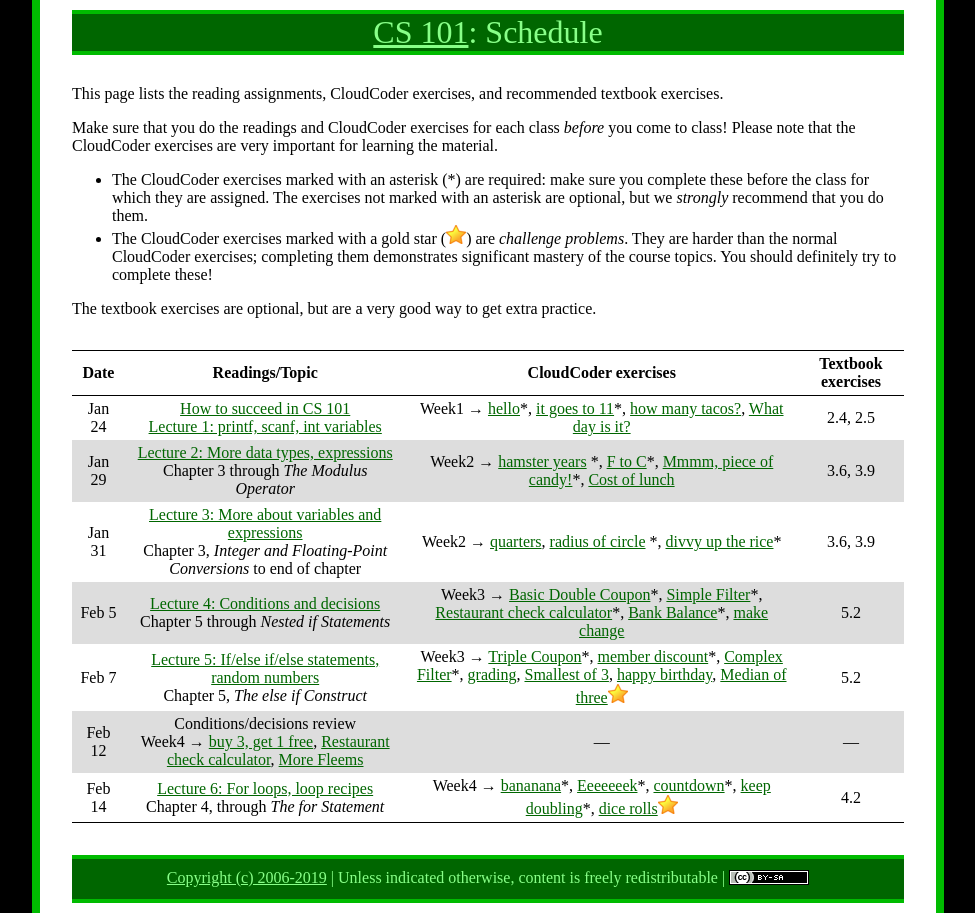
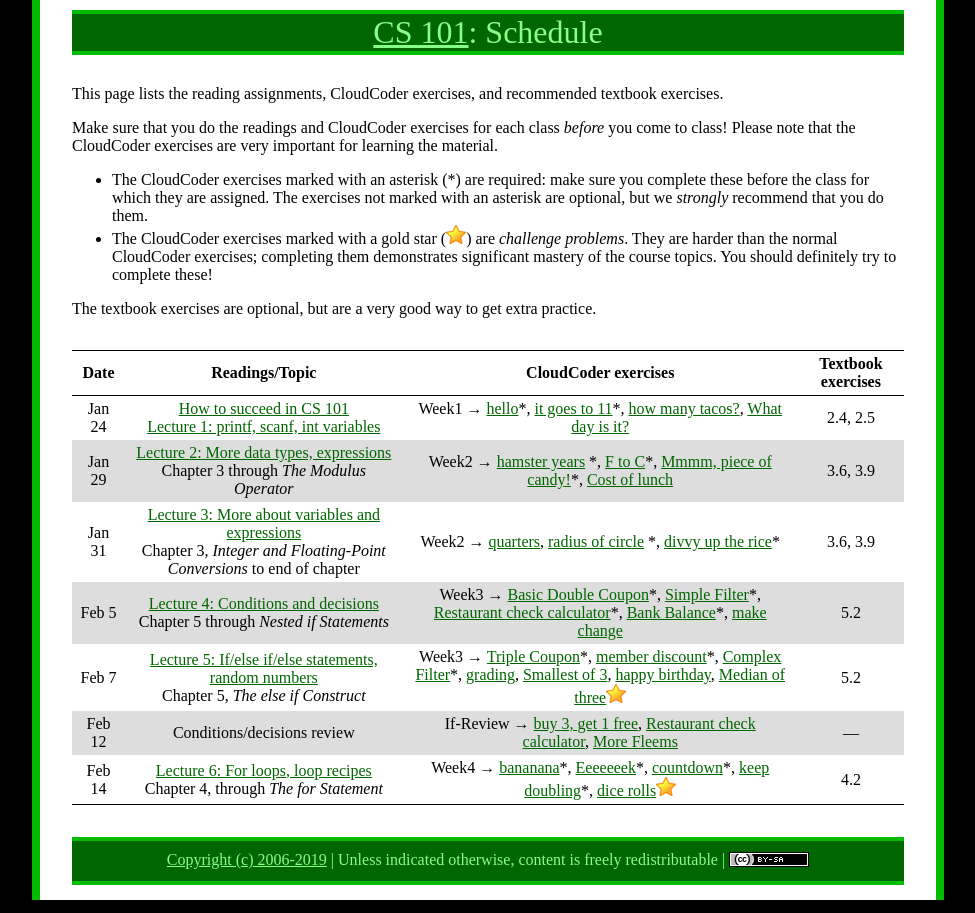
Before and after one commit to ycpcs/cs101-spring2019, a Jekyll site: the page built from schedule.md, in a window 1280 px wide. Shown: the whole page, without its empty margins (152-1127 px from the left). Built offline with Jekyll 4.4.1, drawn with Linux system fonts in a browser that asks for light colours.

Commit message:
update schedule
update schedule

```diff
--- a/schedule.md
+++ b/schedule.md
@@ -19,7 +19,7 @@
 Jan 31 | [Lecture 3: More about variables and expressions](lectures/lecture03.html)<br>Chapter 3, *Integer and Floating-Point Conversions* to end of chapter | Week2 &rarr; [quarters](https://cs.ycp.edu/cloudcoder/#exercise?c=19,p=106), [radius of circle](https://cs.ycp.edu/cloudcoder/#exercise?c=19,p=992) \*, [divvy up the rice](https://cs.ycp.edu/cloudcoder/#exercise?c=19,p=993)\* | 3.6, 3.9
 Feb 5  | [Lecture 4: Conditions and decisions](lectures/lecture04.html)<br>Chapter 5 through *Nested if Statements* | Week3 &rarr; [Basic Double Coupon](https://cs.ycp.edu/cloudcoder/#exercise?c=19,p=994)\*, [Simple Filter](https://cs.ycp.edu/cloudcoder/#exercise?c=19,p=995)\*, [Restaurant check calculator](https://cs.ycp.edu/cloudcoder/#exercise?c=19,p=997)\*, [Bank Balance](https://cs.ycp.edu/cloudcoder/#exercise?c=19,p=996)\*, [make change](https://cs.ycp.edu/cloudcoder/#exercise?c=19,p=1031) | 5.2
 Feb 7  | [Lecture 5: If/else if/else statements, random numbers](lectures/lecture05.html)<br>Chapter 5, *The else if Construct* | Week3 &rarr; [Triple Coupon](https://cs.ycp.edu/cloudcoder/#exercise?c=19,p=998)\*, [member discount](https://cs.ycp.edu/cloudcoder/#exercise?c=19,p=999)\*, [Complex Filter](https://cs.ycp.edu/cloudcoder/#exercise?c=19,p=1000)\*, [grading](https://cs.ycp.edu/cloudcoder/#exercise?c=19,p=1041), [Smallest of 3](https://cs.ycp.edu/cloudcoder/#exercise?c=19,p=1053), [happy birthday](https://cs.ycp.edu/cloudcoder/#exercise?c=19,p=1064), [Median of three](https://cs.ycp.edu/cloudcoder/#exercise?c=19,p=1045)![gold star](img/goldstar-tiny.png) | 5.2
-Feb 12 | <span class="activity">Conditions/decisions review</span> <br /> Week4 &rarr; [buy 3, get 1 free](https://cs.ycp.edu/cloudcoder/#exercise?c=19,p=1047), [Restaurant check calculator](https://cs.ycp.edu/cloudcoder/#exercise?c=19,p=1026), [More Fleems](https://cs.ycp.edu/cloudcoder/#exercise?c=19,p=1081) | &mdash; | &mdash;
+Feb 12 | <span class="activity">Conditions/decisions review</span> | If-Review &rarr; [buy 3, get 1 free](https://cs.ycp.edu/cloudcoder/#exercise?c=19,p=1047), [Restaurant check calculator](https://cs.ycp.edu/cloudcoder/#exercise?c=19,p=1026), [More Fleems](https://cs.ycp.edu/cloudcoder/#exercise?c=19,p=1081) | &mdash;
 Feb 14 | [Lecture 6: For loops, loop recipes](lectures/lecture06.html)<br>Chapter 4, through *The for Statement* | Week4 &rarr; [bananana](https://cs.ycp.edu/cloudcoder/#exercise?c=19,p=1001)\*, [Eeeeeeek](https://cs.ycp.edu/cloudcoder/#exercise?c=19,p=1030)\*, [countdown](https://cs.ycp.edu/cloudcoder/#exercise?c=19,p=1002)\*, [keep doubling](https://cs.ycp.edu/cloudcoder/#exercise?c=19,p=1003)\*, [dice rolls](https://cs.ycp.edu/cloudcoder/#exercise?c=19,p=1032)![gold star](img/goldstar-tiny.png) | 4.2
 
 
```
